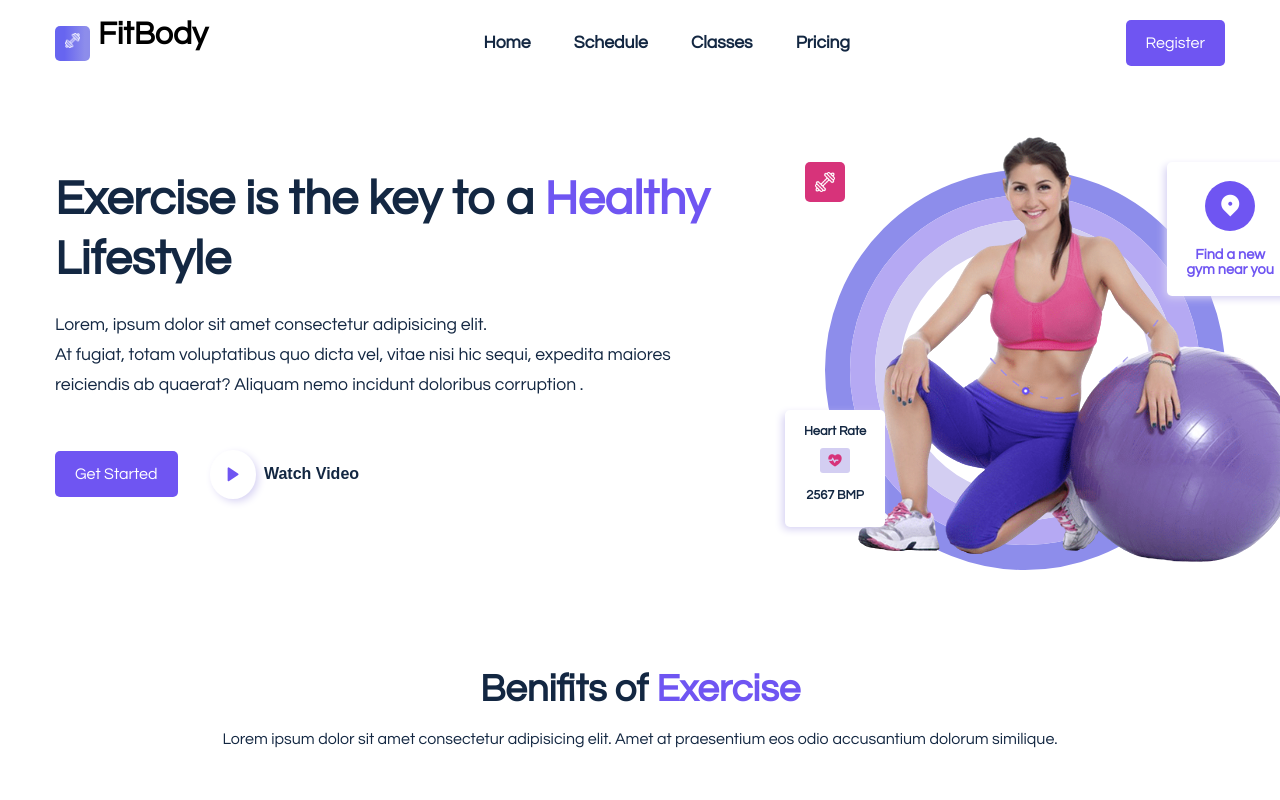
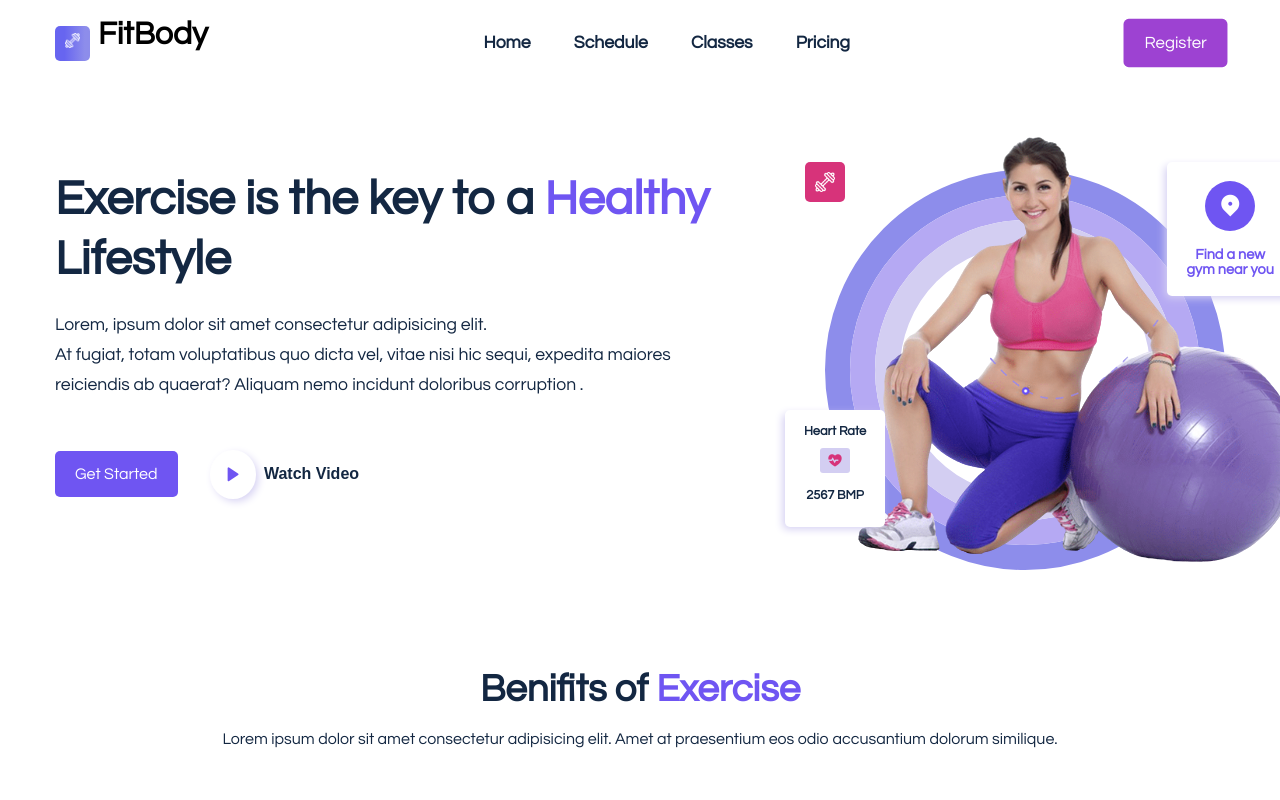
Before and after one commit to abhay-raj19/FitBody, a React (Create React App) app: page / in a window 1280 px wide. In both pictures the pointer is over the button "Register". Shown: the top 800 px of the page. Built offline with nearby package versions, Linux system fonts and the light colour scheme.

Commit message:
added new effect to the button
Signed-off-by: ASIMNEUPANE <124865108+ASIMNEUPANE@users.noreply.github.com>

```diff
--- a/src/styles/header.css
+++ b/src/styles/header.css
@@ -103,6 +103,7 @@ ul {
     align-items:center;
     column-gap: 1.5rem;
 }
+
 .register_btn{
     border: none;
     outline: none;
@@ -114,7 +115,12 @@ ul {
     font-size: 1.0rem;
     font-weight: 500 ;
     cursor: pointer;
+    transition: background-color 0.3s, transform 0.3s;
 }
+.register_btn:hover {
+    background-color: #9d42d2;
+    transform: scale(1.05);
+  }
 .mobile__menu{
     color: var(--heading-color) ;
     font-size: 1.3rem;
```
